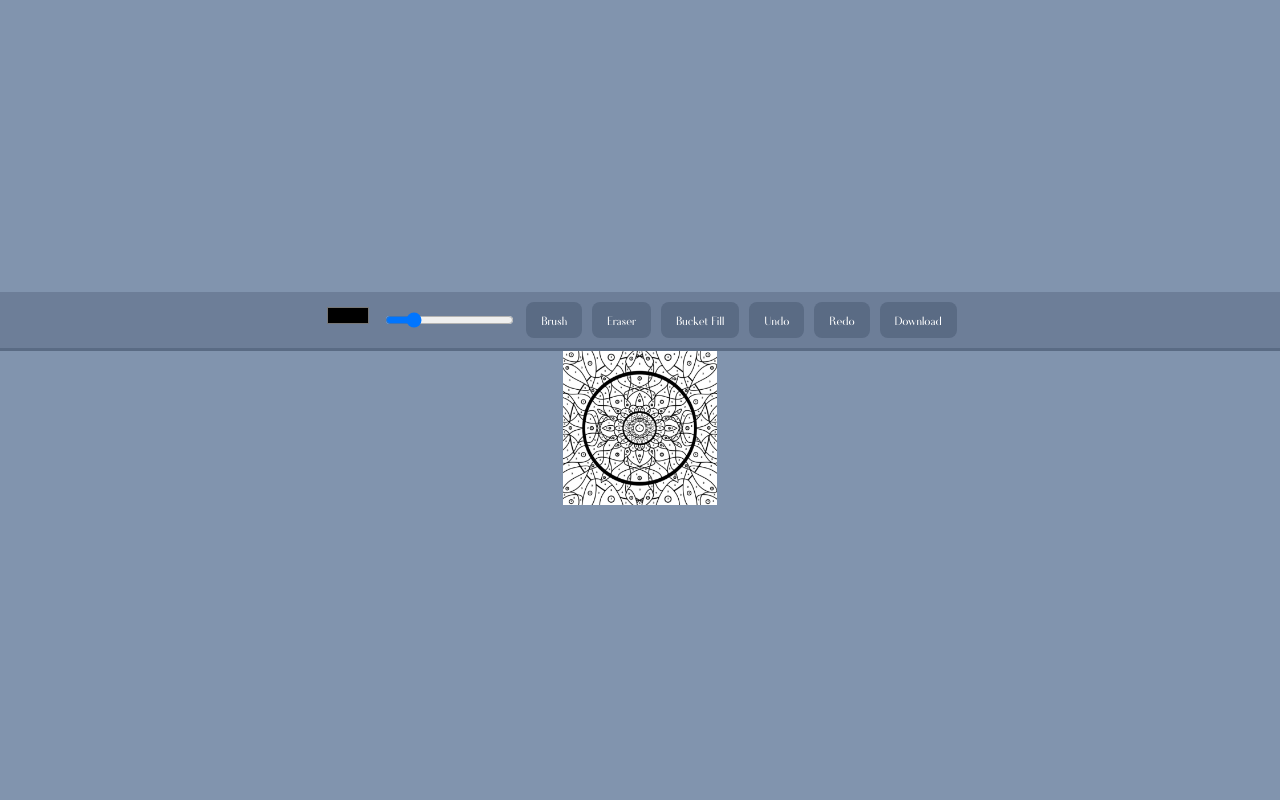
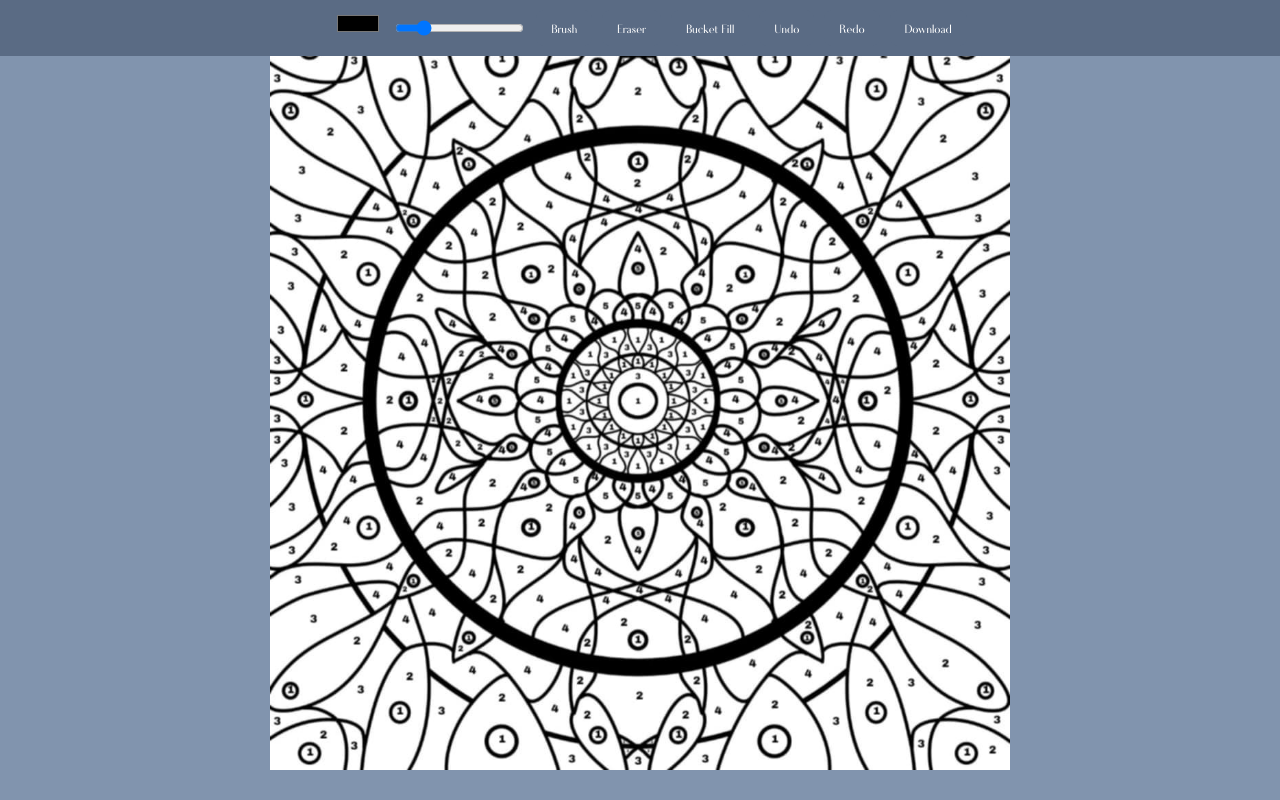
Before and after one commit to witchymadness/coloringbook1, a plain HTML site: page index.html in a window 1280 px wide. Drawn offline with Linux system fonts and the light colour scheme.

Commit message:
Updated feature XYZ

```diff
--- a/script.js
+++ b/script.js
@@ -27,6 +27,7 @@ function resizeCanvas() {
     let container = document.querySelector(".canvas-container");
     let aspectRatio = img.width / img.height;
 
+    // Resize canvas while maintaining aspect ratio
     if (container.clientWidth / container.clientHeight > aspectRatio) {
         canvas.height = container.clientHeight;
         canvas.width = canvas.height * aspectRatio;
@@ -35,12 +36,13 @@ function resizeCanvas() {
         canvas.height = canvas.width / aspectRatio;
     }
 
-    // Match the drawing layer to canvas size
+    // Ensure the drawing canvas matches
     drawingCanvas.width = canvas.width;
     drawingCanvas.height = canvas.height;
 
     redrawCanvas();
 }
+
 
 function redrawCanvas() {
     ctx.clearRect(0, 0, canvas.width, canvas.height);
--- a/styles.css
+++ b/styles.css
@@ -16,16 +16,27 @@ body {
 }
 
 .toolbar {
+    position: fixed; /* Keeps it at the top */
+    top: 0;
+    left: 0;
+    width: 100%;
+    background-color: #5a6b84; /* Darker background for contrast */
+    padding: 10px;
     display: flex;
-    flex-wrap: wrap;
     justify-content: center;
     gap: 10px;
-    padding: 10px;
-    background: #6D7E98; /* Slightly darker than the background */
+    z-index: 1000; /* Ensures it stays on top */
+}
+
+.canvas-container {
     width: 100%;
-    box-sizing: border-box;
-    border-bottom: 3px solid #5A6B84; /* Adds subtle depth */
+    height: calc(100vh - 60px); /* Adjust height to leave space for toolbar */
+    display: flex;
+    justify-content: center;
+    align-items: center;
+    overflow: hidden;
 }
+
 
 button {
     font-family: 'Fiona', sans-serif;
```
